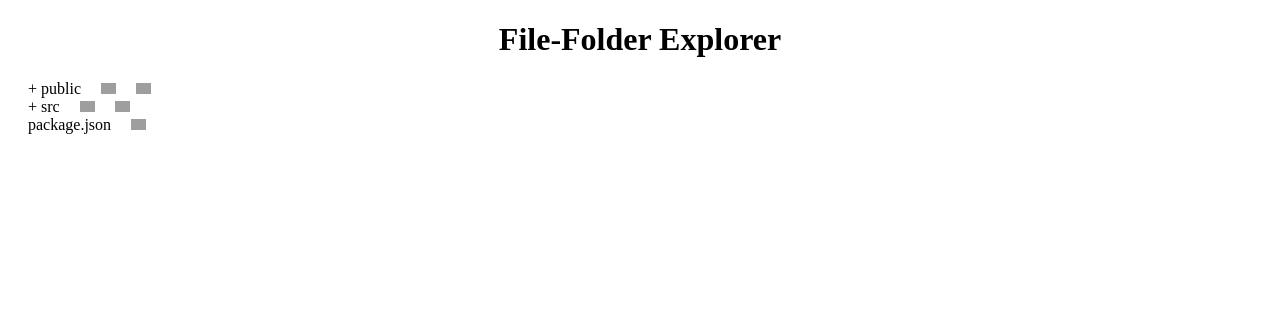
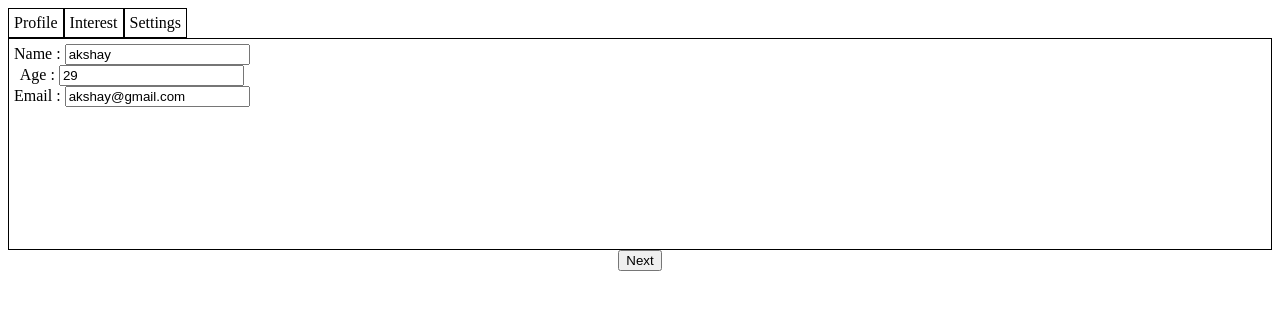
Before and after one commit to Bhupesh-aher/Frontend-machine-coding-round, a React (Vite) app: page / in a window 1280 px wide. Shown: the top 310 px of the page. Built offline with nearby package versions, Linux system fonts and the light colour scheme; grey boxes are pictures that could not be loaded.

Commit message:
Tab Form

```diff
--- a/src/App.jsx
+++ b/src/App.jsx
@@ -1,13 +1,13 @@
 import React from 'react';
 import './index.css'
-import FileExplorer from './File Explorer/FileExplorer';
+import TabForm from './Tab Form/TabForm';
 
 function App() {
 
 
   return (
     <div className='app'>
-      <FileExplorer/>
+      <TabForm/>
     </div>
   )
 }
--- /dev/null
+++ b/src/Tab Form/Interest.jsx
@@ -0,0 +1,44 @@
+import React from 'react'
+
+const Interest = ({data, setData, errors}) => {
+
+    const {interest} = data;
+
+    const handleChangeData = (e, name) => {
+
+        setData((prev) => ({
+            ...prev,
+            interest: e.target.checked ? [...prev.interest, name] : prev.interest.filter((i) => i !== name)
+        }))
+    }
+
+
+  return (
+    <div>
+        <div>
+            <label>
+                <input type="checkbox" name='coding' checked={interest.includes("coding")} onChange={(e) => handleChangeData(e, 'coding')}/>
+                Coding
+            </label>
+        </div>
+
+        <div>
+            <label>
+                <input type="checkbox" name='music' checked={interest.includes("music")} onChange={(e) => handleChangeData(e, 'music')}/>
+                Music
+            </label>
+        </div>
+
+        <div>
+            <label>
+                <input type="checkbox" name='react' checked={interest.includes("react")} onChange={(e) => handleChangeData(e, 'react')}/>
+                React
+            </label>
+        </div>
+        {errors.interest && <span className='error'>{errors.interest}</span>}
+
+    </div>
+  )
+}
+
+export default Interest
--- /dev/null
+++ b/src/Tab Form/Profile.jsx
@@ -0,0 +1,40 @@
+import React from 'react'
+
+const Profile = ({data, setData, errors}) => {
+
+    const {name, age, email} = data;
+
+    const handleDataChange = (e, input) => {
+        setData((prev) => ({
+            ...prev,
+            [input]: e.target.value
+        }))
+    }
+
+
+
+  return (
+    <div>
+        <div>
+            <label >Name : </label>
+            <input type="text" value={name} onChange={(e) => handleDataChange(e, "name")}/>
+            {errors.name && <span className='error'>{errors.name}</span>}
+        </div>
+        <div>
+            <label >Age : </label>
+            <input type="number" value={age} onChange={(e) => handleDataChange(e, "age")}/>
+            {errors.age && <span className='error'>{errors.age}</span>}
+
+        </div>
+        <div>
+            <label >Email : </label>
+            <input type="text" value={email} onChange={(e) => handleDataChange(e, "email")}/>
+            {errors.email && <span className='error'>{errors.email}</span>}
+
+        </div>
+    </div>
+  )
+}
+
+
+export default Profile
--- /dev/null
+++ b/src/Tab Form/Settings.jsx
@@ -0,0 +1,37 @@
+import React from 'react'
+
+const Settings = ({data, setData}) => {
+    const {theme} = data;
+
+    const handleDataChange = (e) => {
+        setData((prev) => ({
+            ...prev,
+            theme: e.target.name
+
+        }))
+    }
+
+
+
+  return (
+    <div>
+
+        <div>
+            <label>
+                <input type="radio" name='dark' checked={theme === 'dark'} onChange={(e) => handleDataChange(e)}/>
+                Dark
+            </label>
+        </div>
+
+        <div>
+            <label>
+                <input type="radio" name='light' checked={theme === 'light'} onChange={(e) => handleDataChange(e)}/>
+                Light
+            </label>
+        </div>
+
+    </div>
+  )
+}
+
+export default Settings
--- /dev/null
+++ b/src/Tab Form/TabForm.jsx
@@ -0,0 +1,108 @@
+import React, { useState } from 'react'
+import "./tab.css"
+import Profile from './Profile'
+import Interest from './Interest'
+import Settings from './Settings'
+
+const TabForm = () => {
+
+    const [activeTab, setActiveTab] = useState(0);
+    const [data, setData] = useState({
+        name : "akshay",
+        age : "29",
+        email: "akshay@gmail.com",
+        interest: ["coding", "music"],
+        theme: 'dark',
+    })
+    const tabs = [
+        {
+            name : "Profile",
+            component : Profile,
+            validate: () => {
+                const err = {}
+                if(!data.name || data.name.length < 2){
+                    err.name = "Name is not valid"
+                }
+                if(!data.age || data.age < 18){
+                    err.age = "Age is not valid"
+                }
+                if(!data.email || data.email.length < 2){
+                    err.age = "Email is not valid"
+                }
+                setErrors(err)
+
+                return err.name || err.age || err.email ? false : true
+
+            }
+        },
+        {
+            name : "Interest",
+            component : Interest,
+            validate : () => {
+                const err = {}
+                if(data.interest.length < 1){
+                    err.interest = "Select atleast one interest"
+                }
+                console.log(errors);
+
+                return err.interest ? false : true
+            }
+        },
+        {
+            name : "Settings",
+            component : Settings,
+            validate : () => {
+                return true
+            }
+        }
+    ]
+    const [errors, setErrors] = useState({})
+
+
+    const ActiveTabComponent = tabs[activeTab].component
+
+    const handlePrev = () => {
+        setActiveTab((prev) => prev - 1)
+    }
+
+    const handleNext = () => {
+        if(tabs[activeTab].validate()){
+            setActiveTab((prev) => prev + 1)
+        }
+    }
+
+    const handleSubmit = () => {
+        // Make API call to submit the data
+        console.log(data);
+    }
+
+    return (
+        <div>
+            <div className='heading-container'>
+                {tabs.map((t, index) => (
+                    <div key={index} onClick={() => tabs[activeTab].validate() && setActiveTab(index)} className='heading'>{t.name}</div>
+                ))}
+            </div>
+            <div className='tab-body'>
+                <ActiveTabComponent data={data} setData={setData} errors={errors}/>
+            </div>
+
+        <div className='buttons'>
+            <div>
+                {activeTab > 0 && <button onClick={handlePrev}>Prev</button>}
+            </div>
+
+            <div>
+                {activeTab < tabs.length - 1 && <button onClick={handleNext}>Next</button>}
+            </div>
+
+            <div>
+                {activeTab === tabs.length - 1 && <button  onClick={handleSubmit}>Submit</button>}
+            </div>
+        </div>
+
+        </div>
+    )
+}
+
+export default TabForm
--- /dev/null
+++ b/src/Tab Form/tab.css
@@ -0,0 +1,28 @@
+.heading-container{
+    display: flex;
+}
+
+.heading{
+    padding: 5px;
+    border: 1px solid black;
+    cursor: pointer;
+}
+
+.tab-body{
+    display: flex;
+    border: 1px solid black;
+    height: 200px;
+    padding: 5px;
+}
+
+.buttons {
+    display: flex;
+    justify-content: center;
+}
+
+.error{
+    color: red;
+    display: block;
+    font-size: small;
+
+}
```
Also changed, not shown: src/Tab Form/Main.jsx (added, +12 -0 lines).
